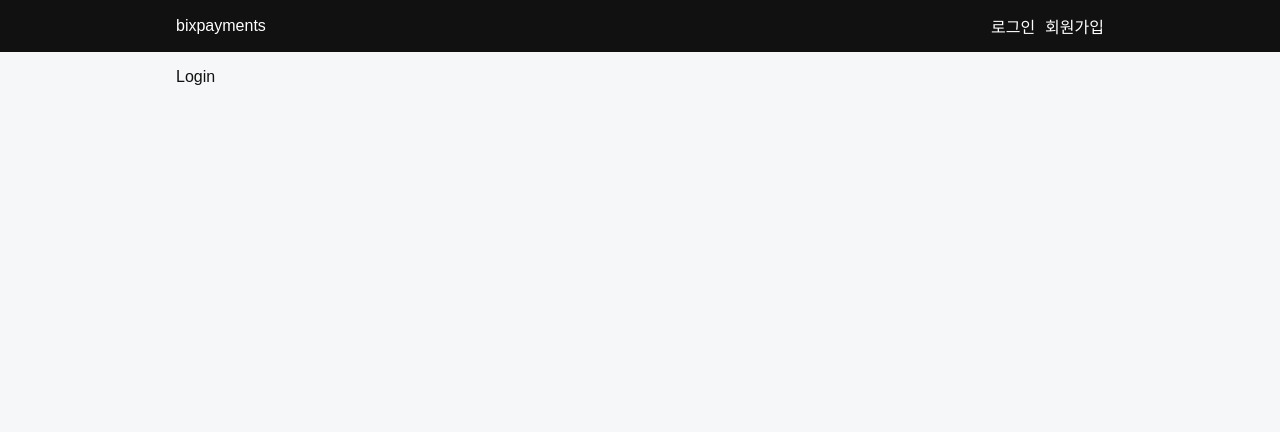
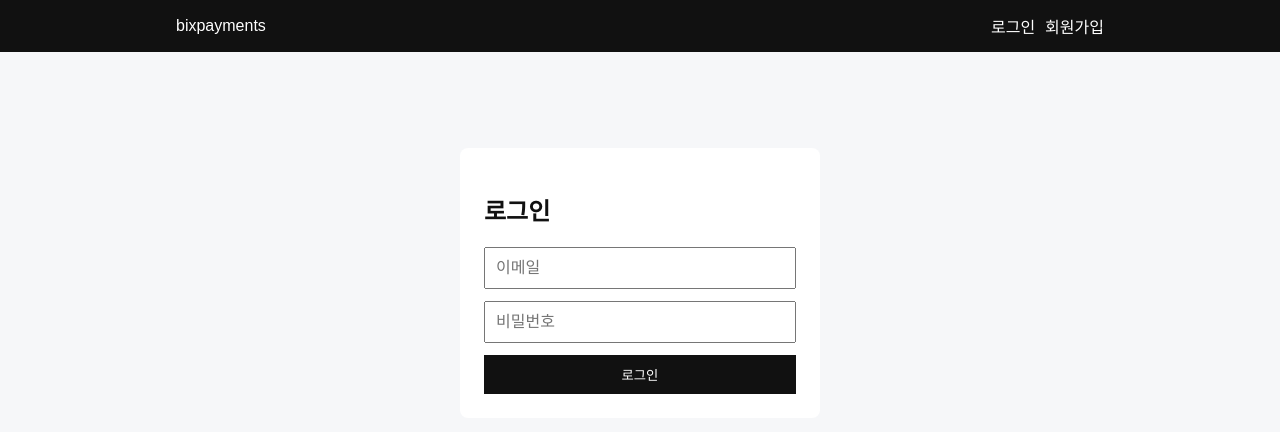
Before and after one commit to kangji1121/bixpayments, a React (Vite) app: page /login in a window 1280 px wide. Shown: the top 432 px of the page. Built offline with nearby package versions, Linux system fonts and the light colour scheme.

Commit message:
feat: implement login with token refresh

```diff
--- /dev/null
+++ b/src/api/auth.js
@@ -0,0 +1,4 @@
+import api from "./client";
+
+export const loginApi = (data) => api.post("/auth/signin", data);
+export const signupApi = (data) => api.post("/auth/signup", data);
--- /dev/null
+++ b/src/api/client.js
@@ -0,0 +1,60 @@
+import axios from "axios";
+import useAuthStore from "../store/authStore";
+
+const BASE_URL = "https://front-mission.bigs.or.kr";
+
+const api = axios.create({
+    baseURL: BASE_URL,
+    headers: {
+        "Content-Type": "application/json",
+    },
+});
+
+// 요청 인터셉터: accessToken 자동 첨부
+api.interceptors.request.use((config) => {
+    const { accessToken } = useAuthStore.getState();
+    if (accessToken) {
+        config.headers.Authorization = `Bearer ${accessToken}`;
+    }
+    return config;
+});
+
+// 응답 인터셉터: 401 → refresh → 재시도 1회
+api.interceptors.response.use(
+    (response) => response,
+    async (error) => {
+        const originalRequest = error.config;
+        const store = useAuthStore.getState();
+
+        if (
+            error.response?.status === 401 &&
+            !originalRequest._retry &&
+            store.refreshToken
+        ) {
+            originalRequest._retry = true;
+
+            try {
+                const res = await axios.post(
+                    `${BASE_URL}/auth/refresh`,
+                    { refreshToken: store.refreshToken }
+                );
+
+                store.setTokens(res.data);
+                originalRequest.headers.Authorization =
+                    `Bearer ${res.data.accessToken}`;
+
+                return api(originalRequest);
+            } catch (error) {
+                console.error("refresh failed", error);
+                store.logout();
+                window.location.href = "/login";
+            }
+        }
+
+
+
+        return Promise.reject(error);
+    }
+);
+
+export default api;
--- a/src/pages/Login.jsx
+++ b/src/pages/Login.jsx
@@ -1,7 +1,74 @@
-import React from "react";
+import { useState } from "react";
+import styled from "styled-components";
+import { useNavigate } from "react-router-dom";
+import { loginApi } from "../api/auth";
+import useAuthStore from "../store/authStore";
 
-const Login = () => {
-  return <div>Login</div>;
-};
+const Wrap = styled.div`
+  max-width: 360px;
+  margin: 80px auto;
+  padding: 24px;
+  background: #fff;
+  border-radius: 8px;
+`;
 
-export default Login;
+const Input = styled.input`
+  width: 100%;
+  padding: 10px;
+  margin-bottom: 12px;
+`;
+
+const Button = styled.button`
+  width: 100%;
+  padding: 10px;
+  background: #111;
+  color: #fff;
+  border: none;
+`;
+
+export default function Login() {
+  const navigate = useNavigate();
+  const setTokens = useAuthStore((s) => s.setTokens);
+
+  const [username, setUsername] = useState("");
+  const [password, setPassword] = useState("");
+  const [loading, setLoading] = useState(false);
+
+  const onSubmit = async (e) => {
+    e.preventDefault();
+    setLoading(true);
+
+    try {
+      const res = await loginApi({ username, password });
+      setTokens(res.data);
+      navigate("/boards");
+    } catch (error) {
+      console.error("login error", error);
+      alert("로그인 실패");
+    } finally {
+      setLoading(false);
+    }
+  };
+
+  return (
+    <Wrap>
+      <h2>로그인</h2>
+      <form onSubmit={onSubmit}>
+        <Input
+          placeholder="이메일"
+          value={username}
+          onChange={(e) => setUsername(e.target.value)}
+        />
+        <Input
+          type="password"
+          placeholder="비밀번호"
+          value={password}
+          onChange={(e) => setPassword(e.target.value)}
+        />
+        <Button disabled={loading}>
+          {loading ? "로그인 중..." : "로그인"}
+        </Button>
+      </form>
+    </Wrap>
+  );
+}
```
